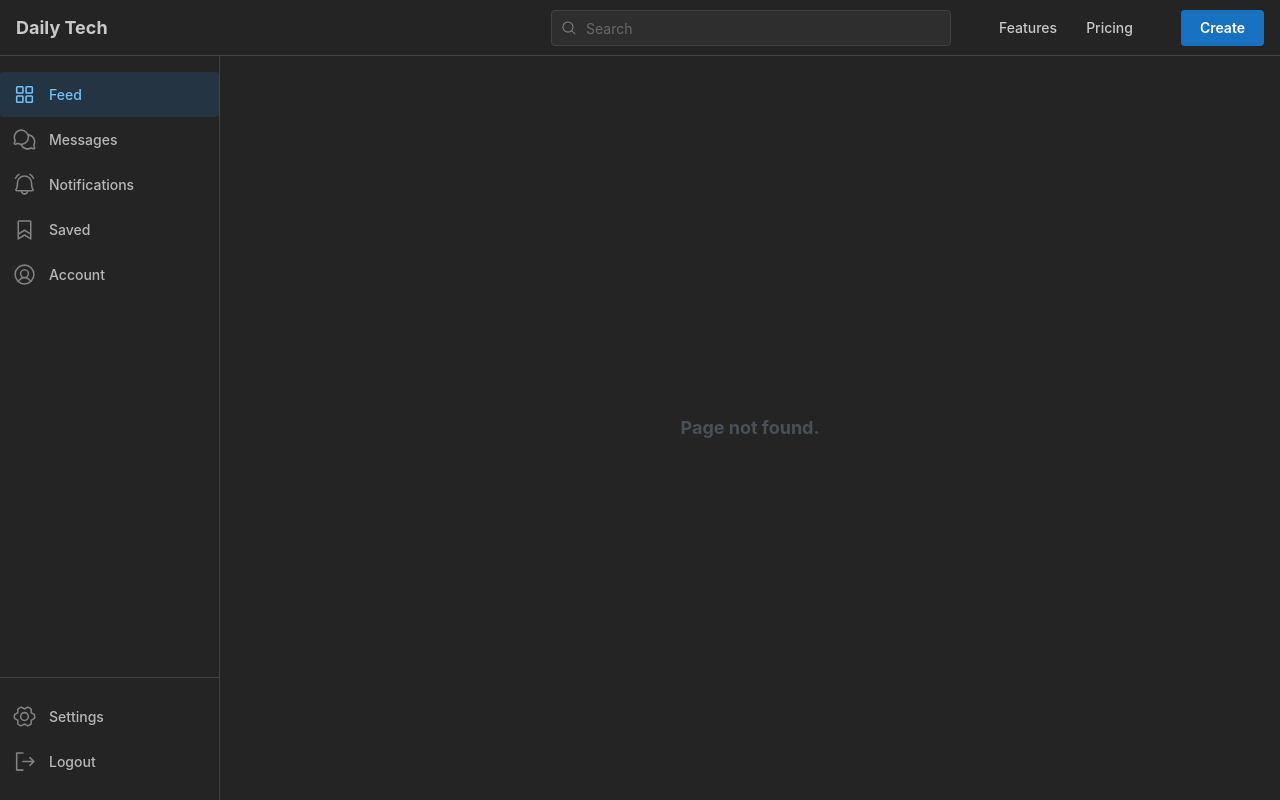
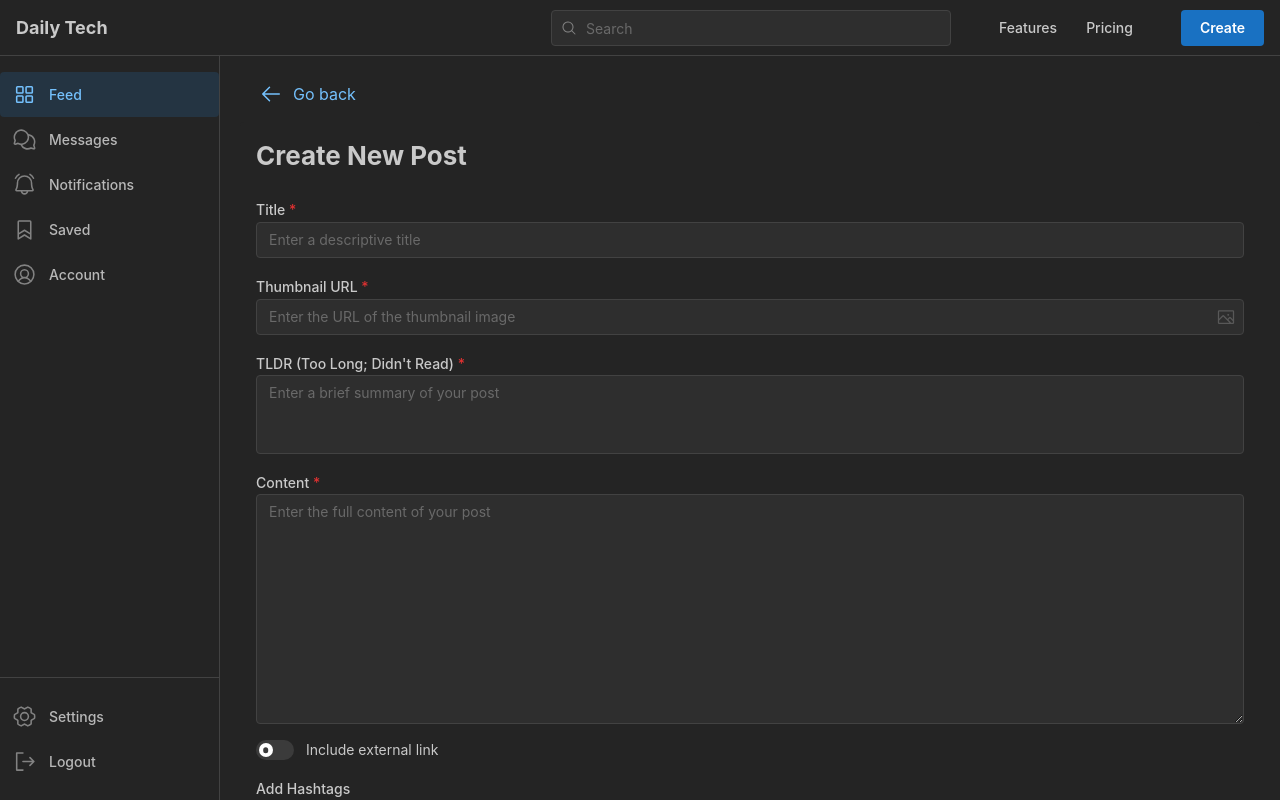
Before and after one commit to udaykiranjayanthi/tech-ghost-ui, a React app: page /create-post in a window 1280 px wide. Before the commit this address had no page. Built offline with nearby package versions, Linux system fonts and the light colour scheme; the HTML template or start-up script is replaced by a standard one.

Commit message:
create post form

```diff
--- a/package.json
+++ b/package.json
@@ -17,6 +17,7 @@
     "postcss-simple-vars": "^7.0.1",
     "react": "^19.1.0",
     "react-dom": "^19.1.0",
+    "react-hook-form": "^7.59.0",
     "react-router": "^7.6.3",
     "zustand": "^5.0.6"
   },
--- a/src/App.tsx
+++ b/src/App.tsx
@@ -2,6 +2,7 @@ import { createBrowserRouter, RouterProvider } from "react-router";
 import "./App.css";
 import "@mantine/core/styles.css";
 import MainLayout from "./components/layout/MainLayout";
+import { CreatePost } from "./pages/CreatePost";
 import { Home } from "./pages/Home";
 import { NotFound } from "./pages/NotFound";
 import { Post } from "./pages/Post";
@@ -18,6 +19,7 @@ export const router = createBrowserRouter([
     children: [
       { path: "", element: <Home /> },
       { path: "post/:postId", element: <Post /> },
+      { path: "create-post", element: <CreatePost /> },
       { path: "*", element: <NotFound /> },
     ],
   },
--- /dev/null
+++ b/src/components/CreatePostForm/index.tsx
@@ -0,0 +1,302 @@
+import type { FC } from "react";
+import {
+  TextInput,
+  Textarea,
+  Button,
+  Paper,
+  Title,
+  Group,
+  Container,
+  Text,
+  Box,
+  Divider,
+  Switch,
+  Pill,
+  Autocomplete,
+} from "@mantine/core";
+import { Controller, useForm } from "react-hook-form";
+import { useEffect, useState } from "react";
+import { useNavigate } from "react-router";
+import { ArrowLeftIcon, ImageIcon } from "@phosphor-icons/react";
+import styles from "./styles.module.scss";
+
+interface CreatePostFormProps {}
+
+interface PostFormValues {
+  title: string;
+  thumbnailUrl: string;
+  tldr: string;
+  content: string;
+  externalUrl: string;
+  includeExternalLink: boolean;
+  hashtags: string[];
+}
+
+export const CreatePostForm: FC<CreatePostFormProps> = () => {
+  const navigate = useNavigate();
+  const [isSubmitting, setIsSubmitting] = useState(false);
+  const [currentHashtag, setCurrentHashtag] = useState("");
+  const [selectedHashtags, setSelectedHashtags] = useState<string[]>([]);
+
+  // Sample hashtag suggestions
+  const hashtagSuggestions = [
+    { value: "javascript", label: "JavaScript" },
+    { value: "react", label: "React" },
+    { value: "typescript", label: "TypeScript" },
+    { value: "nodejs", label: "Node.js" },
+    { value: "webdev", label: "WebDev" },
+    { value: "frontend", label: "Frontend" },
+    { value: "backend", label: "Backend" },
+    { value: "programming", label: "Programming" },
+    { value: "coding", label: "Coding" },
+    { value: "devops", label: "DevOps" },
+    { value: "cloud", label: "Cloud" },
+    { value: "aws", label: "AWS" },
+    { value: "docker", label: "Docker" },
+    { value: "kubernetes", label: "Kubernetes" },
+  ];
+
+  const {
+    handleSubmit,
+    watch,
+    control,
+    formState: { errors },
+  } = useForm<PostFormValues>({
+    defaultValues: {
+      title: "",
+      thumbnailUrl: "",
+      tldr: "",
+      content: "",
+      externalUrl: "",
+      includeExternalLink: false,
+      hashtags: [],
+    },
+  });
+
+  const rules = {
+    title: {
+      required: "Title is required",
+    },
+    thumbnailUrl: {
+      required: "Thumbnail URL is required",
+    },
+    tldr: {
+      required: "TLDR is required",
+    },
+    content: {
+      required: "Content is required",
+    },
+    externalUrl: {
+      required: "External URL is required",
+    },
+  };
+
+  // Watch the includeExternalLink field to conditionally render the external URL input
+  const includeExternalLink = watch("includeExternalLink");
+
+  const handleAddHashtag = (tag: string) => {
+    const newTag = tag
+      .trim()
+      .toLowerCase()
+      .replace(/[^a-z0-9]/g, "");
+    if (newTag && !selectedHashtags.includes(newTag)) {
+      setSelectedHashtags([...selectedHashtags, newTag]);
+    }
+  };
+
+  useEffect(() => {
+    setCurrentHashtag("");
+  }, [selectedHashtags]);
+
+  const handleRemoveHashtag = (tag: string) => {
+    setSelectedHashtags(selectedHashtags.filter((t) => t !== tag));
+  };
+
+  const onFormSubmit = async (data: PostFormValues) => {
+    setIsSubmitting(true);
+
+    try {
+      // Include hashtags in the form data
+      const formData = {
+        ...data,
+        hashtags: selectedHashtags,
+      };
+
+      // In a real app, you would submit the form data to an API
+      console.log("Submitting post:", formData);
+
+      // Simulate API call
+      await new Promise((resolve) => setTimeout(resolve, 1000));
+
+      // Redirect to home page after successful submission
+      navigate("/");
+    } catch (error) {
+      console.error("Error creating post:", error);
+    } finally {
+      setIsSubmitting(false);
+    }
+  };
+
+  const handleCancel = () => {
+    navigate(-1);
+  };
+
+  return (
+    <Container size="lg" className={styles.container}>
+      <Box className={styles.backButtonContainer}>
+        <Button
+          onClick={handleCancel}
+          variant="transparent"
+          size="sm"
+          className={styles.backButton}
+        >
+          <Group gap="xs">
+            <ArrowLeftIcon size={24} />
+            <Text>Go back</Text>
+          </Group>
+        </Button>
+      </Box>
+
+      <Paper p="md" className={styles.formContainer}>
+        <Title order={2} className={styles.formTitle}>
+          Create New Post
+        </Title>
+
+        <div className={styles.form}>
+          <Controller
+            control={control}
+            name="title"
+            rules={rules.title}
+            render={({ field }) => (
+              <TextInput
+                label="Title"
+                placeholder="Enter a descriptive title"
+                required
+                {...field}
+                className={styles.formField}
+                error={errors.title?.message}
+              />
+            )}
+          />
+
+          <Controller
+            control={control}
+            rules={rules.thumbnailUrl}
+            name="thumbnailUrl"
+            render={({ field }) => (
+              <TextInput
+                label="Thumbnail URL"
+                placeholder="Enter the URL of the thumbnail image"
+                required
+                {...field}
+                className={styles.formField}
+                rightSection={<ImageIcon size={20} opacity={0.5} />}
+              />
+            )}
+          />
+
+          <Controller
+            control={control}
+            rules={rules.tldr}
+            name="tldr"
+            render={({ field }) => (
+              <Textarea
+                label="TLDR (Too Long; Didn't Read)"
+                placeholder="Enter a brief summary of your post"
+                required
+                rows={3}
+                {...field}
+                className={styles.formField}
+              />
+            )}
+          />
+
+          <Controller
+            control={control}
+            rules={rules.content}
+            name="content"
+            render={({ field }) => (
+              <Textarea
+                label="Content"
+                placeholder="Enter the full content of your post"
+                required
+                rows={10}
+                resize="vertical"
+                {...field}
+                className={styles.formField}
+              />
+            )}
+          />
+
+          <Controller
+            control={control}
+            name="includeExternalLink"
+            render={({ field }) => (
+              <Switch
+                label="Include external link"
+                {...field}
+                value={field.value ? "1" : "0"}
+                className={styles.formField}
+              />
+            )}
+          />
+
+          {includeExternalLink && (
+            <Controller
+              control={control}
+              rules={rules.externalUrl}
+              name="externalUrl"
+              render={({ field }) => (
+                <TextInput
+                  label="External URL"
+                  placeholder="Enter the URL of the external article"
+                  required
+                  {...field}
+                  className={styles.formField}
+                />
+              )}
+            />
+          )}
+
+          <Autocomplete
+            label="Add Hashtags"
+            placeholder="Type or select a hashtag"
+            value={currentHashtag}
+            onChange={setCurrentHashtag}
+            data={hashtagSuggestions.map((item) => item.value)}
+            className={styles.formField}
+            onOptionSubmit={handleAddHashtag}
+          />
+
+          {selectedHashtags.length > 0 && (
+            <Group gap="xs" className={styles.hashtagsPreview}>
+              {selectedHashtags.map((tag) => (
+                <Pill
+                  key={tag}
+                  withRemoveButton
+                  className={styles.hashtag}
+                  onRemove={() => {
+                    handleRemoveHashtag(tag);
+                  }}
+                >
+                  #{tag}
+                </Pill>
+              ))}
+            </Group>
+          )}
+
+          <Divider my="md" />
+
+          <Group justify="flex-end" mt="md">
+            <Button variant="outline" onClick={handleCancel}>
+              Cancel
+            </Button>
+            <Button loading={isSubmitting} onClick={handleSubmit(onFormSubmit)}>
+              Create Post
+            </Button>
+          </Group>
+        </div>
+      </Paper>
+    </Container>
+  );
+};
--- /dev/null
+++ b/src/components/CreatePostForm/styles.module.scss
@@ -0,0 +1,50 @@
+.container {
+  padding: 0;
+  margin: 0 auto;
+}
+
+.backButtonContainer {
+  margin-bottom: 10px;
+}
+
+.backButton {
+  &:hover {
+    background-color: light-dark(
+      var(--mantine-color-gray-1),
+      var(--mantine-color-dark-6)
+    );
+  }
+}
+
+.formContainer {
+  background-color: light-dark(
+    var(--mantine-color-white),
+    var(--mantine-color-dark-7)
+  );
+}
+
+.formTitle {
+  margin-bottom: 24px;
+  color: var(--mantine-color-text);
+}
+
+.form {
+  display: flex;
+  flex-direction: column;
+}
+
+.formField {
+  margin-bottom: 16px;
+}
+
+.hashtagsPreview {
+  margin-bottom: 16px;
+  flex-wrap: wrap;
+}
+
+.hashtag {
+  background-color: light-dark(
+    var(--mantine-color-gray-1),
+    var(--mantine-color-dark-5)
+  );
+}
--- a/src/components/Navigation/HeaderNavbar/index.tsx
+++ b/src/components/Navigation/HeaderNavbar/index.tsx
@@ -47,7 +47,9 @@ export const HeaderNavbar: FC = () => {
             {items}
           </Group>
           <Group ml={20} gap={5} className={styles.links} visibleFrom="sm">
-            <Button>Create</Button>
+            <NavLink to="/create-post">
+              <Button>Create</Button>
+            </NavLink>
           </Group>
         </Group>
       </div>
--- /dev/null
+++ b/src/pages/CreatePost/index.tsx
@@ -0,0 +1,6 @@
+import type { FC } from "react";
+import { CreatePostForm } from "../../components/CreatePostForm";
+
+export const CreatePost: FC = () => {
+  return <CreatePostForm />;
+};
```
Also changed, not shown: 1 other file (tests, documents, lock files or other folders).
